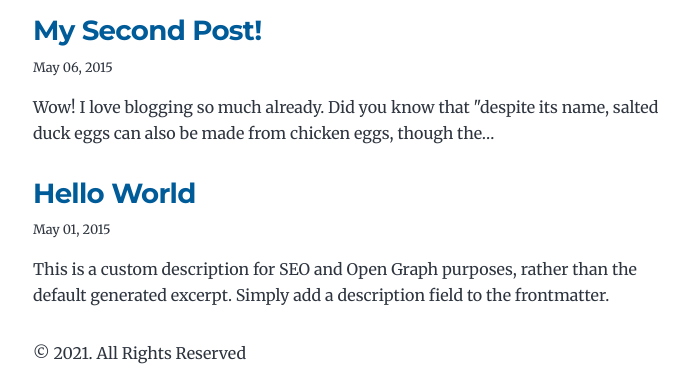
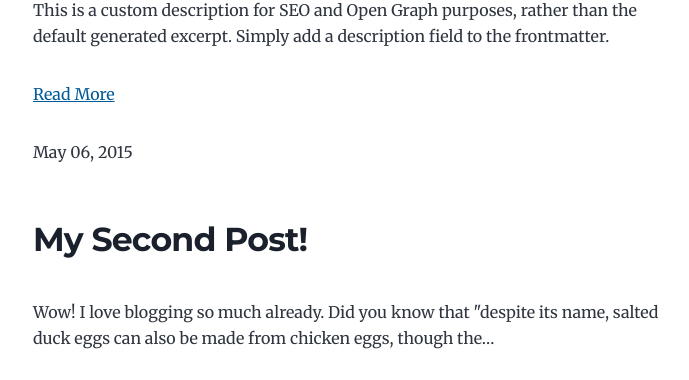
Before and after one commit to montycode/monty_blog, a Gatsby site: page / in a window 1280 px wide. Shown: the part 3233-3613 px from the top of the page, without its empty margins (291-980 px from the left). Built offline with nearby package versions, Linux system fonts and the light colour scheme; Gatsby itself is replaced by a stand-in of ours.

Commit message:
Update index.js

```diff
--- a/src/pages/index.js
+++ b/src/pages/index.js
@@ -8,11 +8,12 @@ import Seo from "../components/seo"
 const BlogIndex = ({ data, location }) => {
   const siteTitle = data.site.siteMetadata?.title || `Title`
   const posts = data.allMarkdownRemark.nodes
+  console.log(posts)
 
   if (posts.length === 0) {
     return (
       <Layout location={location} title={siteTitle}>
-        <Seo title="All posts" />
+        <Seo title="Blog" />
         <Bio />
         <p>
           No blog posts found. Add markdown posts to "content/blog" (or the
@@ -25,40 +26,76 @@ const BlogIndex = ({ data, location }) => {
 
   return (
     <Layout location={location} title={siteTitle}>
-      <Seo title="All posts" />
+      <Seo title="Blog" />
       <Bio />
-      <ol style={{ listStyle: `none` }}>
+
+      <div className="flex w-full justify-center py-12 px-4">
+          <div className="w-full lg:w-11/12 2xl:w-9/12 space-y-4">
             {posts.map(post => {
               const title = post.frontmatter.title || post.fields.slug
 
               return (
-            <li key={post.fields.slug}>
-              <article
-                className="post-list-item"
-                itemScope
-                itemType="http://schema.org/Article"
-              >
-                <header>
+                <div className="md:flex items-start bg-gray-100 p-4" key={post.id}>
+                    {post?.frontmatter.cover && (<img className="mt-6 md:max-w-xs md:w-auto object-cover object-center" alt={title} src={post.frontmatter.cover} />)}
+                    <div className="pt-8 md:pl-8 lg:pl-16 lg:pt-4 pb-4">
+                        <div className="flex items-center">
+                            {post?.frontmatter.category && (
+                              <>
+                                <p className="text-sm lg:text-base leading-none uppercase text-gray-500 dark:text-gray-300">{post.frontmatter.category}</p>
+                                <div className="w-1 h-1 bg-gray-500 dark:bg-gray-300 rounded-full mx-2" />
+                              </>
+                            )}
+                            <p className="text-sm lg:text-base leading-none text-gray-500 dark:text-gray-300">{post.frontmatter.date}</p>
+                        </div>
+                        <div className="py-2 xl:py-4">
                           <h2>
                             <Link to={post.fields.slug} itemProp="url">
-                      <span itemProp="headline">{title}</span>
+                                <p className="text-2xl lg:text-4xl font-bold xl:leading-10 text-gray-900 dark:text-gray-50" itemProp="headline">{title}</p>
                             </Link>
                           </h2>
-                  <small>{post.frontmatter.date}</small>
-                </header>
-                <section>
+                        </div>
+                        <div>
+                            <div className="text-base lg:text-xl leading-7 text-gray-600 dark:text-gray-400">
                               <p
                                 dangerouslySetInnerHTML={{
                                   __html: post.frontmatter.description || post.excerpt,
                                 }}
                                 itemProp="description"
                               />
-                </section>
-              </article>
-            </li>
+                            </div>
+                        </div>
+                        <div className="w-full justify-between mt-4 items-center">
+                          {post?.frontmatter.tags && (
+                              <div className="md:-mx-2 flex items-center flex-wrap">
+                                  {post?.frontmatter.tags.map(tag =>{
+                                    const name = tag.name
+
+                                    return(
+                                      <div key={tag.id} className="flex items-center justify-center p-2 m-2 bg-gray-200 dark:bg-gray-800 rounded">
+                                          <p className="text-sm lg:text-base leading-none text-gray-600 dark:text-gray-300">{name}</p>
+                                      </div>
                                     )
                                   })}
-      </ol>
+                              </div>
+                            )}
+                            <div className="mt-4">
+                                <div className="xl:mt-2 lg:mt-16 mt-0">
+                                    <div className="flex items-end justify-between">
+                                        <div className="flex space-x-1 items-center justify-end  text-gray-500">
+                                          <Link to={post.fields.slug} itemProp="url">
+                                            <p className="text-indigo-700 underline text-base font-semibold f-m-m">Read More</p>
+                                          </Link>
+                                        </div>
+                                    </div>
+                                </div>
+                            </div>
+                        </div>
+                    </div>
+                </div>
+              )
+            })}
+          </div>
+      </div>
     </Layout>
   )
 }
@@ -81,7 +118,12 @@ export const pageQuery = graphql`
         frontmatter {
           date(formatString: "MMMM DD, YYYY")
           title
+          cover
           description
+          category
+          tags{
+            name
+          }
         }
       }
     }
```
Lines whose indentation alone changed are shown as unchanged.
